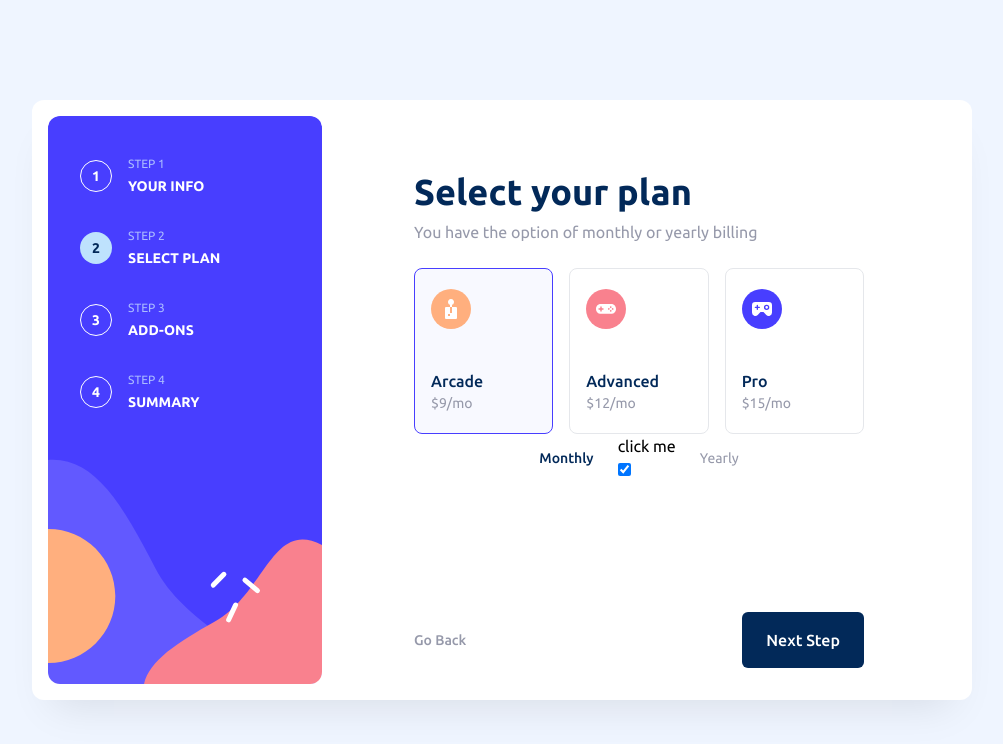
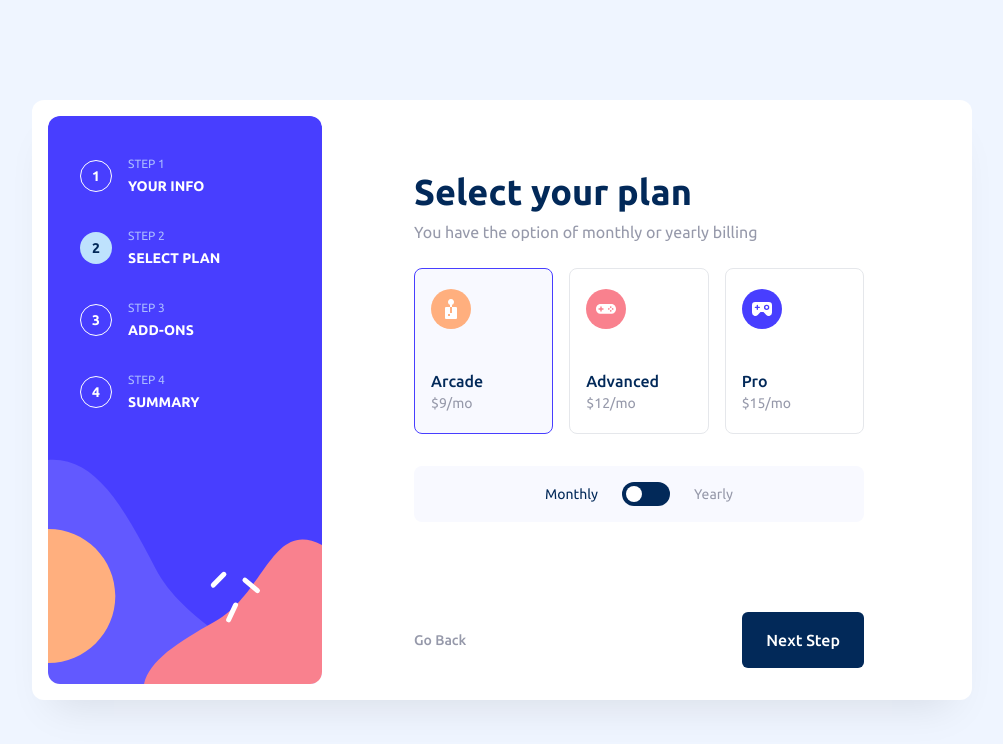
Before and after one commit to DevCeur/multi-step-form, a Next.js app: page / in a window 1280 px wide. Shown: the top 744 px of the page, without its empty margins (138-1141 px from the left). Built offline with nearby package versions, Linux system fonts and the light colour scheme.

Commit message:
[feat]: create switch

```diff
--- a/src/components/select-plan-billing-input/select-plan-billing-input.tsx
+++ b/src/components/select-plan-billing-input/select-plan-billing-input.tsx
@@ -16,19 +16,26 @@ export const SelectPlanBillingInput = () => {
   };
 
   return (
-    <div className="w-full flex justify-center items-center space-x-6">
+    <div className="w-full bg-grey-lightest py-4 flex justify-center items-center space-x-6 rounded-lg">
       <span
         className={`text-sm ${
-          selectedPlan.billing === "monthly" ? "text-denim font-medium" : "text-grey-default"
+          selectedPlan.billing === "monthly" ? "text-denim" : "text-grey-default"
         }`}
       >
         Monthly
       </span>
 
       <label>
-        <div>click me</div>
+        <div
+          className={`w-12 h-6 px-1 bg-denim flex ${
+            selectedPlan.billing === "monthly" ? "justify-start" : "justify-end"
+          } items-center rounded-full cursor-pointer`}
+        >
+          <span className="inline-block w-4 h-4 bg-white rounded-full" />
+        </div>
 
         <input
+          hidden
           type="checkbox"
           name="selectedPlanBilling"
           value={selectedPlan.billing}
@@ -39,7 +46,7 @@ export const SelectPlanBillingInput = () => {
 
       <span
         className={`text-sm ${
-          selectedPlan.billing === "yearly" ? "text-denim font-medium" : "text-grey-default"
+          selectedPlan.billing === "yearly" ? "text-denim" : "text-grey-default"
         }`}
       >
         Yearly
--- a/src/components/select-plan-input/select-plan-input.tsx
+++ b/src/components/select-plan-input/select-plan-input.tsx
@@ -41,7 +41,9 @@ export const SelectPlanInput = ({ name, price, identifier, iconUrl }: SelectPlan
 
       <div className="flex flex-col">
         <span className="text-denim font-medium">{name}</span>
-        <span className="text-sm text-grey-default">${formattedPrice}/mo</span>
+        <span className="text-sm text-grey-default">
+          ${formattedPrice}/{selectedPlan.billing === "monthly" ? "mo" : "yr"}
+        </span>
       </div>
 
       <input
--- a/src/components/step-wrapper/step-wrapper.tsx
+++ b/src/components/step-wrapper/step-wrapper.tsx
@@ -50,7 +50,7 @@ export const StepWrapper = ({
         onSubmit={handleSubmit}
         className="w-full h-screen lg:w-[450px] lg:h-full pt-28 lg:pt-0 px-4 lg:px-0 mx-auto flex flex-col justify-between"
       >
-        <div className="px-6 py-8 lg:pt-14 lg:px-0 lg:pb-0 bg-background-secondary rounded-xl shadow-default lg:shadow-none">
+        <div className="mb-6 px-6 py-8 lg:pt-14 lg:px-0 lg:pb-0 bg-background-secondary rounded-xl shadow-default lg:shadow-none">
           {!isLastStep && (
             <div className="mb-6">
               <h2 className="text-denim text-2xl lg:text-4xl font-bold mb-2">{title}</h2>
--- a/src/components/steps/select-plan-step/select-plan-step.tsx
+++ b/src/components/steps/select-plan-step/select-plan-step.tsx
@@ -10,7 +10,7 @@ export const SelectPlanStep = () => {
       title="Select your plan"
       description="You have the option of monthly or yearly billing"
     >
-      <div className="flex flex-col lg:flex-row justify-center items-start space-y-3 lg:space-y-0 lg:space-x-4">
+      <div className="mb-6 lg:mb-8 flex flex-col lg:flex-row justify-center items-start space-y-3 lg:space-y-0 lg:space-x-4">
         {PLANS.map((plan) => (
           <SelectPlanInput key={plan.identifier} {...plan} />
         ))}
```
